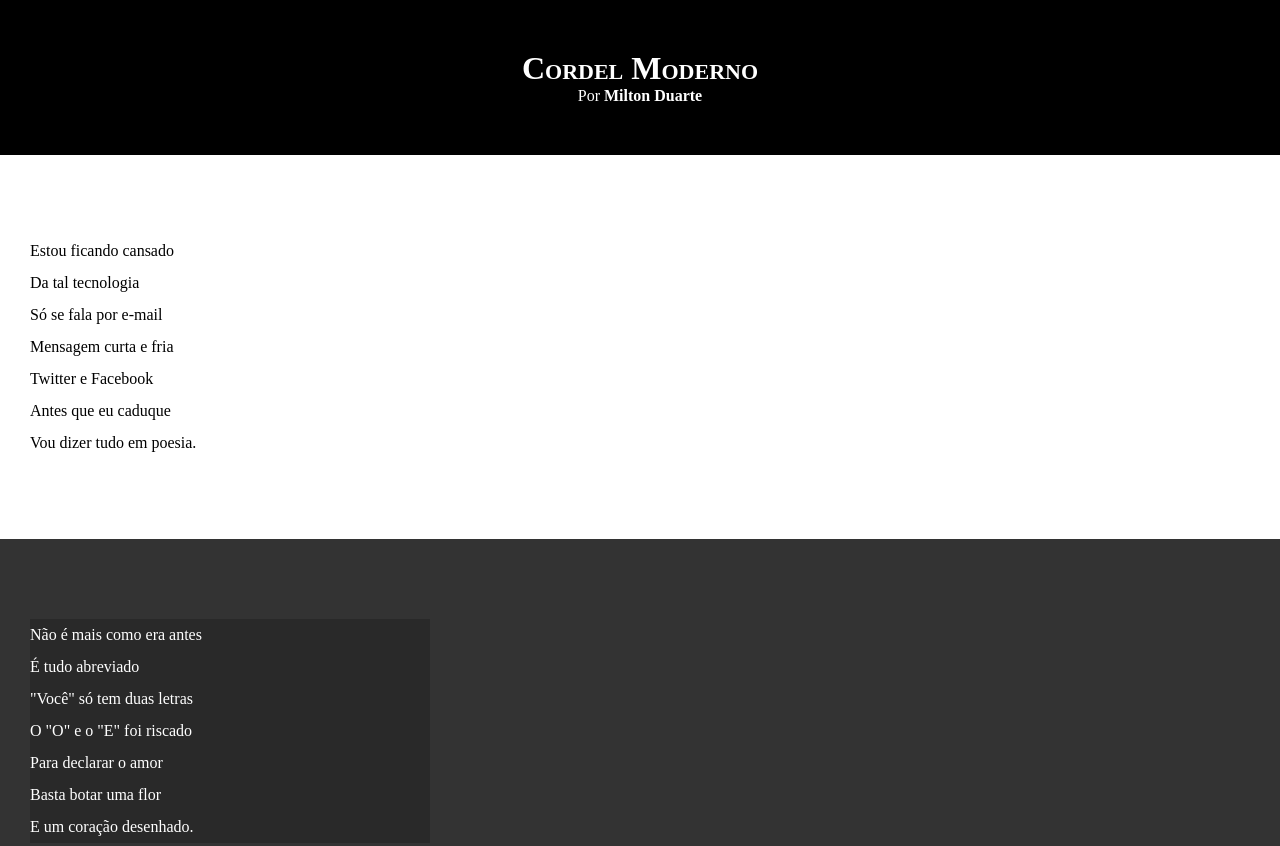
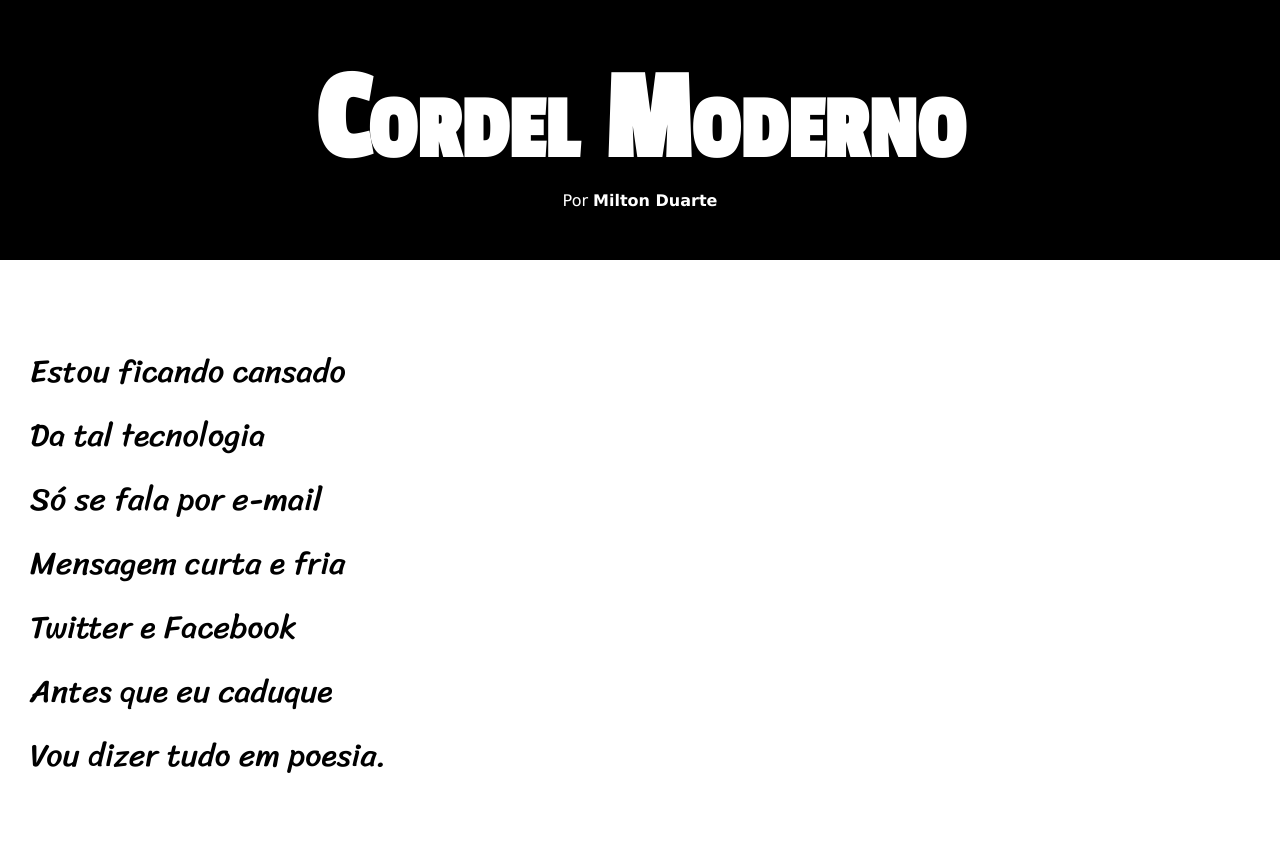
Before and after one commit to C4n2h4/html-css, a plain HTML site: page desafios/index.html in a window 1280 px wide. Shown: the top 846 px of the page. Drawn offline with Linux system fonts and the light colour scheme.

Commit message:
3atualizacaod012

```diff
--- a/desafios/estilo/style.css
+++ b/desafios/estilo/style.css
@@ -1,13 +1,22 @@
 @charset "UTF-8";
+@import url('https://fonts.googleapis.com/css2?family=Sriracha&display=swap');
+@import url('https://fonts.googleapis.com/css2?family=Passion+One&display=swap');
 
+:root{
+    --fonte1: Verdana, Geneva, Tahoma, sans-serif;
+    --fonte2: 'Passion One', cursive;
+    --fonte3: 'Sriracha', cursive;
+}
 *{
     margin: 0px;
     padding: 0px;
+    font-size: 1em;
 }
 
 html, body{
     min-height: 100vh;
     background-color: darkgrey;
+    font-family: var(--fonte1);
 }
 
 header{
@@ -18,6 +27,8 @@ header{
 header > h1{
     padding-top: 50px;
     font-variant: small-caps;
+    font-family: var(--fonte2);
+    font-size: 10vw;
 }
 header > p{
     padding-bottom: 50px;
@@ -35,6 +46,8 @@ section{
     padding-bottom: 10vh;
     line-height: 2em;
     padding-left: 30px;
+    font-family: var(--fonte3);
+    font-size: 2.5vw;
 }
 section.normal{
     background-color: white;
@@ -46,7 +59,8 @@ section.imagem{
 }
 section.imagem > p{
     background-color: rgba(0, 0, 0, 0.205);
-    width: 400px;
+    display: inline-block;
+    padding: 5px;
 }
 footer{
     background-color: black;
```
